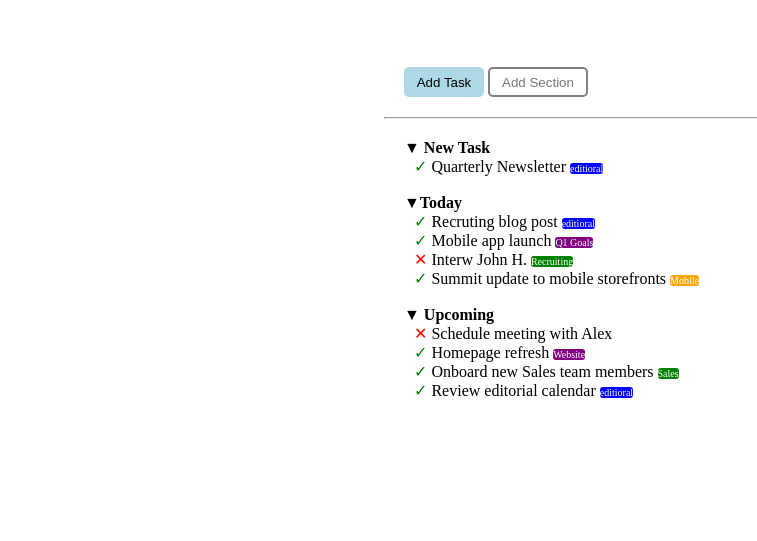
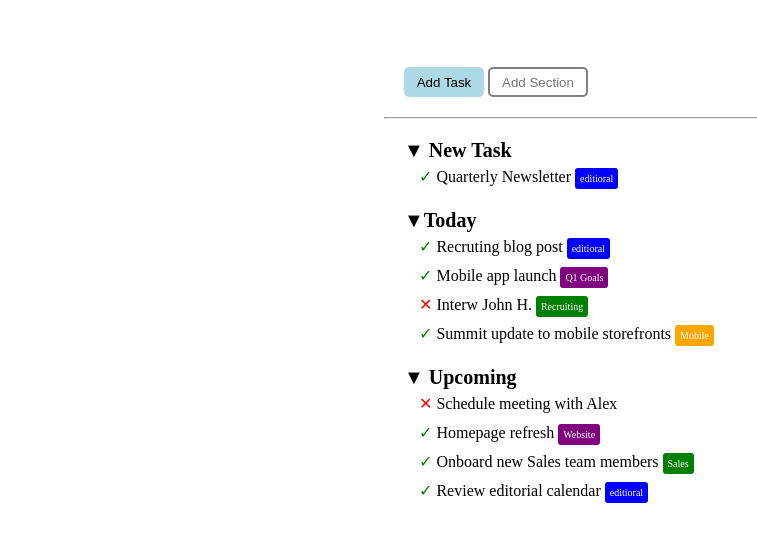
Before and after one commit to SimoneSaramondi/html-css-Toboolist, a plain HTML site: page index.html in a window 1280 px wide. Shown: the part 61-602 px from the top of the page, without its empty margins (0-757 px from the left). Drawn offline with Linux system fonts and the light colour scheme.

Commit message:
Sviluppo particolari

```diff
--- a/style.css
+++ b/style.css
@@ -22,10 +22,12 @@ main{
 .Principale{
     list-style-type: none;
     font-weight: bold;
+    font-size: 20px;
 }
 .Secondario{
     list-style-type: none;
     margin-left: 10px;
+    padding: 5px;
 }
 span{
     font-size: 10px;
@@ -43,6 +45,7 @@ span{
     background-color: blue;
     color: white;
     border-radius: 3px;
+    padding: 5px;
 }
 .cross{
     color: red;
```
